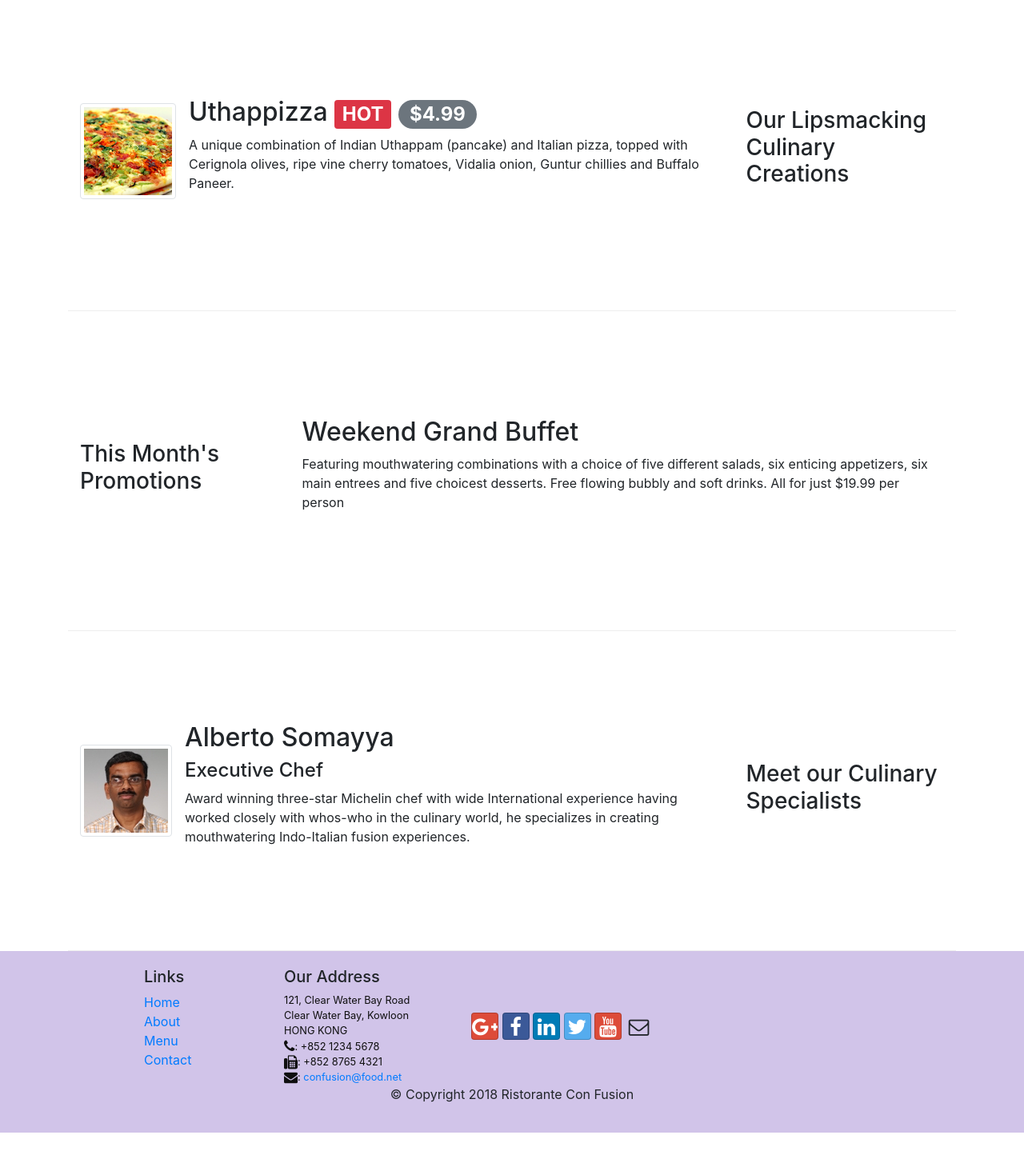
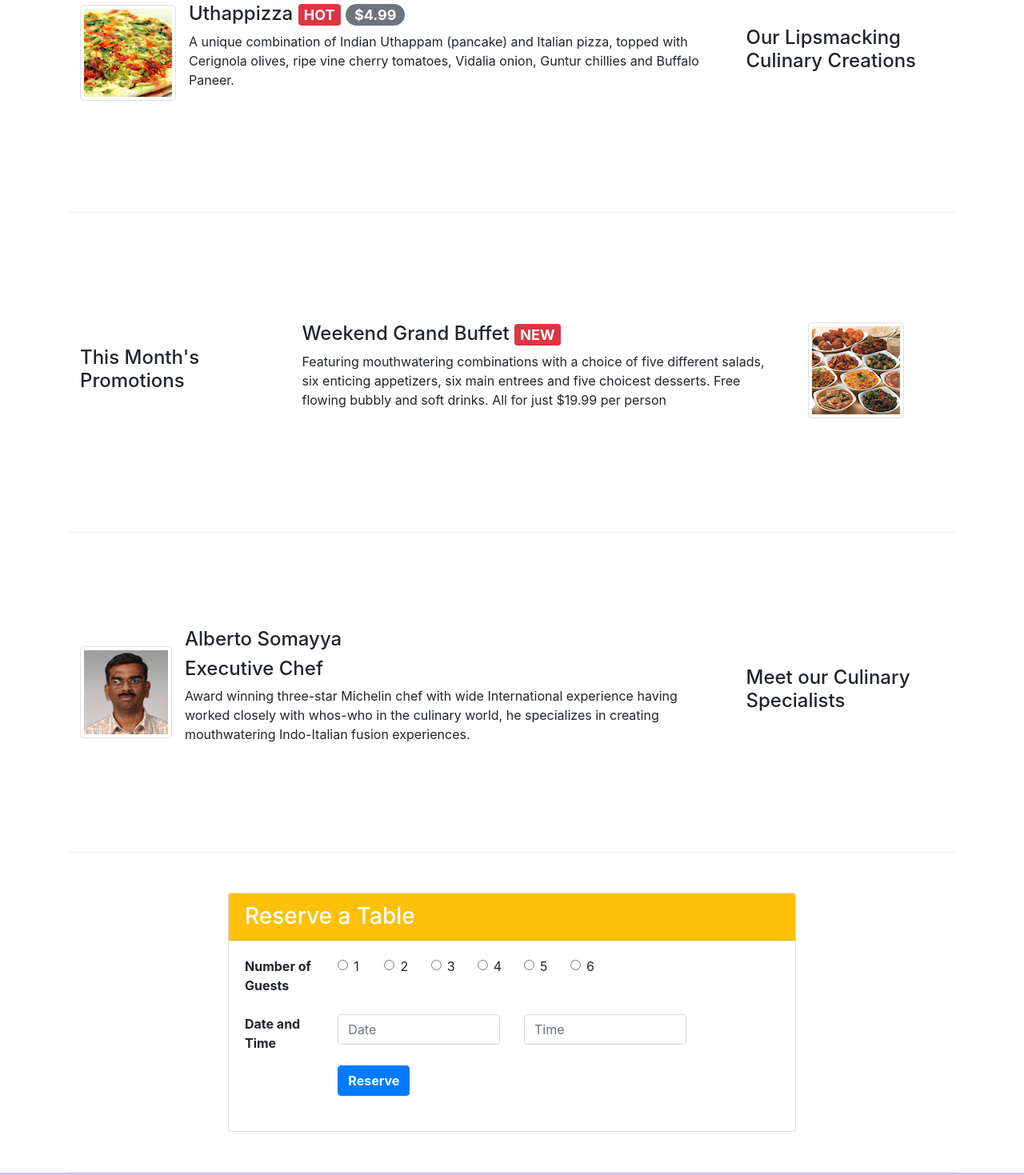
Before and after one commit to Sebasmontoyasm/Boostrap-FullStack, a website: page conFusion/index.html in a window 1280 px wide. Shown: the part 468-1937 px from the top of the page at 80% size. Before the commit the page ends 1884 px from the top, so only its background shows below. Drawn offline with nearby package versions, Linux system fonts and the light colour scheme.

Commit message:
Assignment 2

```diff
--- a/conFusion/index.html
+++ b/conFusion/index.html
@@ -20,14 +20,13 @@
 <body>
     <nav class="navbar navbar-dark navbar-expand-sm fixed-top">
         <div class="container">
-            <a class="navbar-brand mr-auto" href="#"><img src="img/logo.png" height="30" width="41"></a>
             <button class="navbar-toggler" type="button" data-toggle="collapse" data-target="#Navbar">
                 <span class="navbar-toggler-icon"></span>
             </button>
-            <a class="navbar-brand mr-auto" href="#">Ristorante Con Fusion</a>
+            <a class="navbar-brand mr-auto" href="./index.html"><img src="img/logo.png" height="30" width="41"></a>
             <div class="col-sm-12 collapse navbar-collapse" id="Navbar">
                 <ul class="navbar-nav mr-auto">
-                    <li class="nav-item active"><a class="nav-link" href="#"><span class="fa fa-home fa-lg"></span> Home</a></li>
+                    <li class="nav-item active"><a class="nav-link" href="index.html"><span class="fa fa-home fa-lg"></span> Home</a></li>
                     <li class="nav-item"><a class="nav-link" href="./aboutus.html"><span class="fa fa-info fa-lg"></span> About</a></li>
                     <li class="nav-item"><a class="nav-link" href="#"><span class="fa fa-list fa-lg"></span> Menu</a></li>
                     <li class="nav-item"><a class="nav-link" href="./contactus.html"><span class="fa fa-address-card fa-lg"></span> Contact</a></li>
@@ -37,15 +36,19 @@
     </nav>
     <header class="jumbotron">
         <div class="container">
-            <div class="col-12 col-sm align-self-center">
-                <img src="img/logo.png" class="img-fluid">
-            </div>
             <div class="row row-header">
                 <div class="col-12 col-sm-6">
                     <h1>Ristorante con Fusion</h1>
                     <p>We take inspiration from the World's best cuisines, and create a unique fusion experience. Our lipsmacking creations will tickle your culinary senses!</p>
                 </div>
-                <div class="col-12 col-sm">
+                <div class="col-12 col-sm-3 align-self-center">
+                    <img src="img/logo.png" class="img-fluid">
+                </div>
+                <div class="col-12 col-sm align-self-center">
+                        <a  class="btn btn-sm btn-warning" role="button" href="#reserveform">
+                            <strong>Reserve Table</strong>
+                        </a>
+                    </button>
                 </div>
             </div>
         </div>
@@ -53,18 +56,18 @@
 
     <div class="container">
         <div class="row row-content align-items-center">
-            <div class="col-12 col-sm-4 order-sm-last col-md-3">
-                <h3>Our Lipsmacking Culinary Creations</h3>
+            <div class="col-10 col-sm-4 order-sm-last col-md-3">
+                <h4>Our Lipsmacking Culinary Creations</h4>
             </div>
-            <div class="col col-sm order-sm-first col-md">
+            <div class="col-12 col-sm order-sm-first col-md">
                 <div class="media">
                     <img class="d-flex mr-3 img-thumbnail align-self-center" src="img/uthappizza.png" alt="Uthappizza">
                     <div class="media-body">
-                        <h2 class="mt-0">
+                        <h4 class="mt-0">
                             Uthappizza
                             <span class="badge badge-danger">HOT</span>
                             <span class="badge badge-pill badge-secondary">$4.99</span>
-                        </h2>
+                        </h4>
                         <p class="d-none d-sm-block">
                             A unique combination of Indian Uthappam (pancake) and
                             Italian pizza, topped with Cerignola olives, ripe vine
@@ -76,26 +79,42 @@
             </div>
         </div>
 
+        <div class="row row-content align-items-center">
+            <div class="col-8 col-sm-6 col-md-3">
+                <h4>This Month's Promotions</h4>
+            </div>
+            <div class="col-12 col-sm col-md">
+                <div class="media">
+                    <div class="media-body">
+                        <h4 class="mt-0">
+                            Weekend Grand Buffet
+                            <span class="badge badge-danger">NEW</span>
+                        </h4>
+                        <p class="d-none d-sm-block">
+                            Featuring mouthwatering combinations with a choice of five different salads,
+                            six enticing appetizers, six main entrees and five choicest desserts. Free
+                            flowing bubbly and soft drinks. All for just $19.99 per person
+                        </p>
+                    </div>
+                    <div class="col col-sm-3 col-md-3">
+                        <img class="d-flex ml-3 img img-thumbnail align-self-center" src="img/buffet.png" alt="Buffet">
+                    </div>
 
-        <div class="row row-content align-items-center">
-            <div class="col-12 col-sm-4 col-md-3">
-                <h3>This Month's Promotions</h3>
+                </div>
             </div>
-            <div class="col col-sm col-md">
-                <h2>Weekend Grand Buffet</h2>
-                <p>Featuring mouthwatering combinations with a choice of five different salads, six enticing appetizers, six main entrees and five choicest desserts. Free flowing bubbly and soft drinks. All for just $19.99 per person </p>
-            </div>
+
+
         </div>
 
         <div class="row row-content align-items-center">
             <div class="col-12 col-sm-4 order-sm-last col-md-3">
-                <h3>Meet our Culinary Specialists</h3>
+                <h4>Meet our Culinary Specialists</h4>
             </div>
             <div class="col col-sm order-sm-first col-md">
                 <div class="media">
                     <img class="d-flex mr-3 img-thumbnail align-self-center" src="img/alberto.png" alt="Alberto Somayya">
                     <div class="media-body">
-                        <h2 class="mt-0">Alberto Somayya</h2>
+                        <h4 class="mt-0">Alberto Somayya</h4>
                         <h4>Executive Chef</h4>
                         <p class="d-none d-sm-block">
                             Award winning three-star Michelin chef with wide
@@ -107,6 +126,84 @@
                 </div>
             </div>
         </div>
+
+        <div class="row row-content justify-content-sm-center">
+            <div class="col-12 col-sm-8">
+                <div class="card">
+                    <form id="reserveform">
+                        <h3 class="card-header bg-warning text-white">Reserve a Table</h3>
+                        <div class="card-body">
+
+                            <div class="form-group row">
+                                <dt class="col-sm-2"><label>Number of Guests</label></dt>
+                                <dd class="col-1">
+                                    <div class="form-check">
+                                        <input class="form-check-input" type="radio" name="radiosGroup" id="radio1" value="1">
+                                        <label class="form-check-label" for="radio1">
+                                            1
+                                        </label>
+                                    </div>
+                                </dd>
+
+                                <dd class="col-1">
+                                    <div class="form-check">
+                                        <input class="form-check-input" type="radio" name="radiosGroup" id="radio2" value="2">
+                                        <label class="form-check-label" for="radio2">
+                                            2
+                                        </label>
+                                    </div>
+                                </dd>
+
+                                <dd class="col-1">
+                                    <div class="form-check">
+                                        <input class="form-check-input" type="radio" name="radiosGroup" id="radio3" value="3">
+                                        <label class="form-check-label" for="radio3">
+                                            3
+                                        </label>
+                                    </div>
+                                </dd>
+
+                                <dd class="col-1">
+                                    <div class="form-check">
+                                        <input class="form-check-input" type="radio" name="radiosGroup" id="radio4" value="4">
+                                        <label class="form-check-label" for="radio4">
+                                            4
+                                        </label>
+                                    </div>
+                                </dd>
+
+                                <dd class="col-1">
+                                    <div class="form-check">
+                                        <input class="form-check-input" type="radio" name="radiosGroup" id="radio5" value="5">
+                                        <label class="form-check-label" for="radio5">
+                                            5
+                                        </label>
+                                    </div>
+                                </dd>
+
+                                <dd class="col-1">
+                                    <div class="form-check">
+                                        <input class="form-check-input" type="radio" name="radiosGroup" id="radio6" value="6">
+                                        <label class="form-check-label" for="radio6">
+                                            6
+                                        </label>
+                                    </div>
+                                </dd>
+                            </div>
+                            <div class="form-group row">
+                                <dt class="col-sm-2">Date and Time</dt>
+                                <dd class="col-sm-4"><input class="form-control" type="text" id="date" placeholder="Date"></dd>
+                                <dd class="col-sm-4"><input class="form-control" type="text" id="time" placeholder="Time" ></dd>
+                            </div>
+                            <div class="form-group row">
+                                    <dt class="col-sm-2"></dt>
+                                    <dd class="col"><button type="submit" class="btn btn-primary"><b>Reserve</b></button></dd>
+                            </div>
+                        </div>
+                    </form>
+                </div>
+            </div>
+        </div>
     </div>
 
     <footer class="footer">
@@ -115,7 +212,7 @@
                 <div class="col-4 offset-1 col-sm-2">
                     <h5>Links</h5>
                     <ul class="list-unstyled">
-                        <li><a href="#">Home</a></li>
+                        <li><a href="./index.html">Home</a></li>
                         <li><a href="./aboutus.html">About</a></li>
                         <li><a href="#">Menu</a></li>
                         <li><a href="./contactus.html">Contact</a></li>
```
